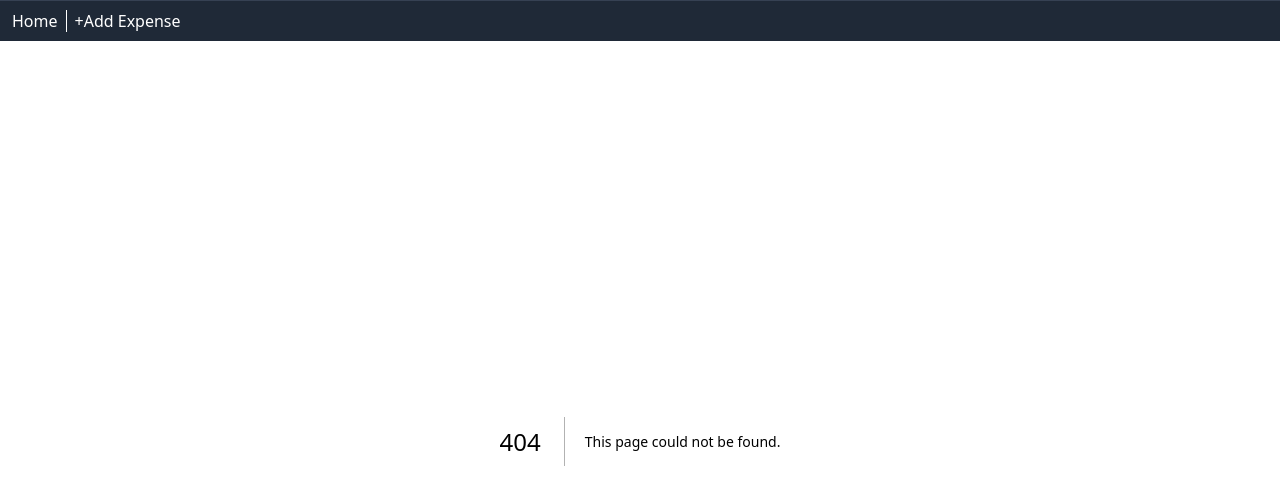
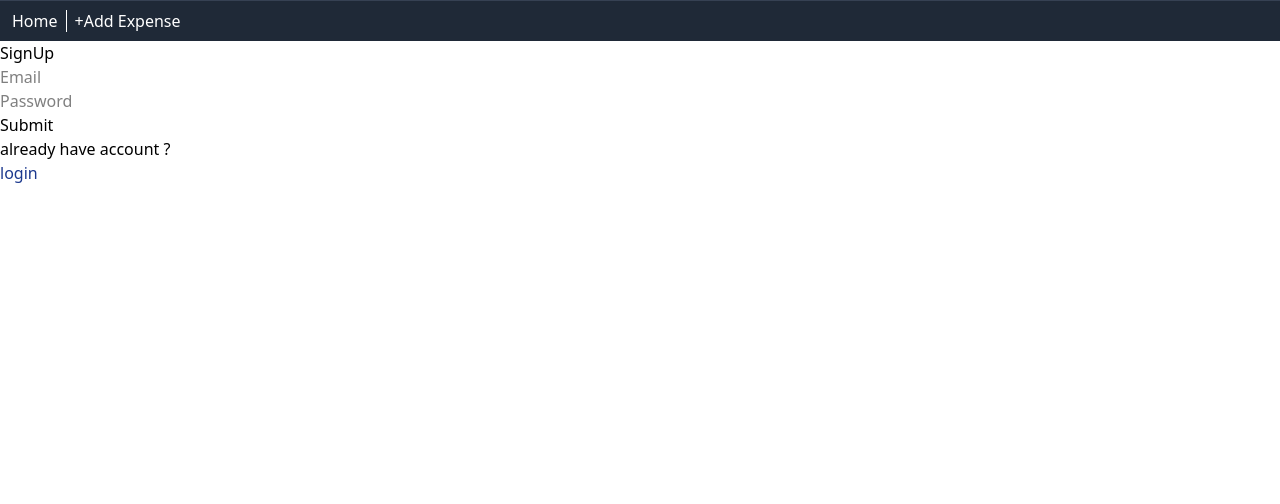
Before and after one commit to moinsayed7/Expense-tracker, a Next.js app: page /register in a window 1280 px wide. Before the commit this address had no page. Shown: the top 504 px of the page. Built offline with nearby package versions, Linux system fonts and the light colour scheme.

Commit message:
Add signup page with Zod validation, fix API URL bug, add ellipsis delete menu

```diff
--- a/package.json
+++ b/package.json
@@ -11,6 +11,7 @@
   "dependencies": {
     "@prisma/client": "^6.19.3",
     "bcryptjs": "^3.0.3",
+    "lucide-react": "^1.25.0",
     "next": "16.2.10",
     "next-auth": "^5.0.0-beta.31",
     "prisma": "^6.19.3",
--- /dev/null
+++ b/src/app/deleteButton/deleteButton.tsx
@@ -0,0 +1,63 @@
+"use client";
+import { EllipsisVertical } from "lucide-react";
+import { clonePageVaryPathWithNewSearchParams } from "next/dist/client/components/segment-cache/vary-path";
+import { useRouter } from "next/navigation";
+import { useState } from "react";
+
+
+
+export default  function DeleteButton({expenseId}:{expenseId:number}) {
+    const [isMenuOpen, setIsMenuOpen]=useState<boolean>(false);
+    const router=useRouter()
+
+
+
+    async function handleDelete(){
+
+        const response= await fetch(`/api/expenses/${expenseId}`, {
+            method:"DELETE",
+        })
+
+        if(response.ok){
+            setIsMenuOpen(false)
+            router.refresh()
+        }
+        else{
+            const result= await response.json();
+            alert(result.error || "Something went wrong");
+
+        }
+
+
+
+
+
+
+    }
+
+    async function handleEdit(){
+
+    }
+
+
+    return (
+
+        <div>
+            <button onClick={(eve)=>{setIsMenuOpen(!isMenuOpen)}}>
+                <EllipsisVertical/>
+            </button>
+
+            {isMenuOpen && (
+                <div  className="absolute right-0 bg-white border rounded shadow flex flex-col mr-5">
+                    <button onClick={handleEdit}>Edit</button>
+                    <button onClick={handleDelete}>Delete</button>
+                </div>
+            )}
+
+        </div>
+
+
+
+    )
+
+}
--- a/src/app/login/page.tsx
+++ b/src/app/login/page.tsx
@@ -32,7 +32,7 @@ export default function LoginPage() {
     }
 
     return (
-        <div>
+        <div>Login
             <form onSubmit={handleData}>
                 <input
                     value={email}
@@ -52,3 +52,6 @@ export default function LoginPage() {
         </div>
     );
 }
+
+// email:user@example.com
+// pass:user@example.com
--- a/src/app/page.tsx
+++ b/src/app/page.tsx
@@ -1,5 +1,6 @@
 import getCurrentUser from "./lib/checkUser";
 import { prisma } from "./lib/prisma";
+import DeleteButton from "./deleteButton/deleteButton";
 
 export function GeneralPage() {
   return (
@@ -24,7 +25,10 @@ export function GeneralPage() {
       </div>
 
       <div>
+
+        <a href="/login">
         <button>Get Started</button>
+        </a>
       </div>
     </div>
   );
@@ -77,7 +81,14 @@ export default async function Home() {
                 <div>{ele.description}</div>
               </div>
 
-              <div>₹{(ele.amount / 100).toFixed(2)}</div>
+              <div className="flex items-center">
+
+                ₹{(ele.amount / 100).toFixed(2)}
+
+                <DeleteButton expenseId={ele.id}/>
+
+
+              </div>
             </div>
           );
         })}
--- /dev/null
+++ b/src/app/register/page.tsx
@@ -0,0 +1,95 @@
+"use client"
+
+import { useState } from "react"
+import { signUpValidation } from "../lib/registerValidation";
+import z from "zod"
+
+
+type signUp=z.infer<typeof signUpValidation>
+
+
+async function sendData(data:signUp) {
+
+    const response= await fetch(`/api/register/`,{
+        method:"POST",
+        headers: { "Content-Type": "application/json" },
+        body: JSON.stringify(data),
+    });
+
+    const result=await response.json();
+
+    if(!response.ok){
+        return {success:false, error:result.error || "Something went wrong"}
+    }
+
+    return {success:true, id:result.id}
+
+
+
+
+}
+
+
+
+export default function SignUpPage() {
+
+    const [email, setEmail]=useState<string>("");
+    const [password, setPassword]=useState<string>("");
+    const [error, setError]=useState<string | null>(null);
+
+    async function handleSubmit(e:React.FormEvent){
+
+        e.preventDefault();
+        setError(null)
+
+        const data={email:email, password:password};
+
+        const parsed= signUpValidation.safeParse(data);
+
+        if(!parsed.success){
+            setError(parsed.error.issues[0].message)
+            return
+        }
+
+        const result = await sendData(parsed.data);
+
+        if(!result.success){
+            setError(result.error);
+            return
+        }
+
+        setEmail("");
+        setPassword("");
+
+
+        window.location.href= "/login"
+
+
+    }
+
+    return(
+        <div>
+            <h1>SignUp</h1>
+            <form onSubmit={handleSubmit}>
+                <input type="text" value={email} id="email" placeholder="Email" onChange={(e)=>{setEmail(e.target.value)}}/>
+
+                <br />
+
+                <input value={password} type="password" id="password" placeholder="Password" onChange={(e)=>{setPassword(e.target.value)}}/>
+
+                <br />
+
+                <button type="submit">Submit</button>
+
+            </form>
+
+            <p>already have account ?</p>
+            <a href="/login" className="text-blue-900">login</a>
+
+            {error && <p className="text-red-500">{error}</p>}
+
+        </div>
+    )
+
+
+}
```
Also changed, not shown: 1 other file (tests, documents, lock files or other folders).
